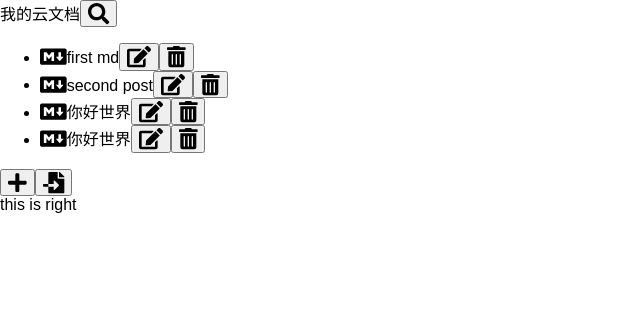
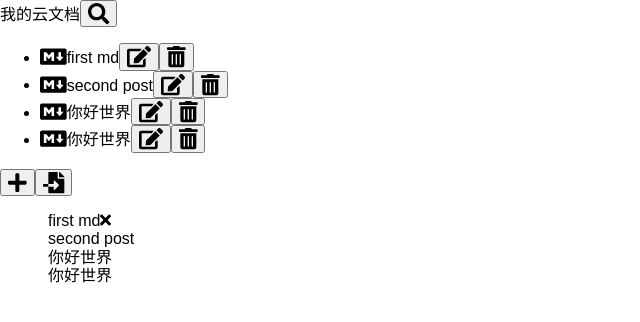
Before and after one commit to ajunzai/md-native, a React (Create React App) app: page / in a window 1280 px wide. Shown: the top 322 px of the page, without its empty margins (0-640 px from the left). Built offline with nearby package versions, Linux system fonts and the light colour scheme.

Commit message:
feat: 增加tablist

```diff
--- a/package.json
+++ b/package.json
@@ -31,10 +31,12 @@
     "@tailwindcss/postcss7-compat": "^2.0.2",
     "@testing-library/react": "^11.1.0",
     "@testing-library/user-event": "^12.1.10",
+    "@types/classnames": "^2.2.11",
     "@types/node": "^12.0.0",
     "@types/react": "^16.9.53",
     "@types/react-dom": "^16.9.8",
     "autoprefixer": "^9",
+    "classnames": "^2.2.6",
     "node-sass": "4.14.1",
     "normalize.css": "^8.0.1",
     "npm-run-all": "^4.1.5",
--- a/src/App.tsx
+++ b/src/App.tsx
@@ -1,6 +1,8 @@
 import React from 'react';
 import FileList from './components/FileList';
-import FileSearch from './components/FileSearch'
+import FileSearch from './components/FileSearch';
+import OperateButton from './components/OperateButton';
+import TableList from './components/tabList/TabList'
 import defaultFiles from './utils/defaultFiles';
 import { FontAwesomeIcon } from '@fortawesome/react-fontawesome'
 import { faPlus, faFileImport } from '@fortawesome/free-solid-svg-icons'
@@ -19,24 +21,15 @@ function App() {
           onFileDelete={(id: number) => {console.log(id)}}
           onSaveEdit={(id: number, value: string) => {console.log(id, value)}}
         />
-        <div className="flex h-8 ">
-          <button className="flex-1 bg-gray-500 hover:bg-gray-300">
-            <FontAwesomeIcon
-              title="新建"
-              size="lg"
-              icon={faPlus}
-            />
-          </button>
-          <button className="flex-1 bg-primary-blue hover:bg-opacity-60">
-            <FontAwesomeIcon
-              title="导入"
-              size="lg"
-              icon={faFileImport}
-            />
-          </button>
-        </div>
+        <OperateButton />
       </div>
-      <div className="right-panel w-3/4 bg-blue-400">this is right</div>
+      <div className="right-panel w-3/4">
+        <TableList
+          files={defaultFiles}
+          activeId={1}
+          unsaveIds={[1,2,3]}
+        />
+      </div>
     </div>
   );
 }
--- /dev/null
+++ b/src/components/OperateButton.tsx
@@ -0,0 +1,26 @@
+import React from "react";
+import { FontAwesomeIcon } from "@fortawesome/react-fontawesome";
+import { faPlus, faFileImport } from "@fortawesome/free-solid-svg-icons";
+
+const OperateButton: React.FC<any> = () => {
+  return (
+    <div className="flex h-8 ">
+      <button className="flex-1 bg-gray-500 hover:bg-gray-300">
+        <FontAwesomeIcon
+          title="新建"
+          size="lg"
+          icon={faPlus}
+        />
+      </button>
+      <button className="flex-1 bg-primary-blue hover:bg-opacity-60">
+        <FontAwesomeIcon
+          title="导入"
+          size="lg"
+          icon={faFileImport}
+        />
+      </button>
+    </div>
+  );
+};
+
+export default OperateButton;
--- /dev/null
+++ b/src/components/tabList/TabList.tsx
@@ -0,0 +1,37 @@
+import React, { useState, useEffect, useRef } from "react";
+import { FontAwesomeIcon } from "@fortawesome/react-fontawesome";
+import { faTimes, faEdit, faTrashAlt } from "@fortawesome/free-solid-svg-icons";
+import { File } from "../../types/type";
+import "./index.scss";
+import classnames from "classnames";
+interface Tabs {
+  files: File[];
+  activeId: number;
+  unsaveIds: number[];
+}
+const TabList: React.FC<Tabs> = ({ files, activeId, unsaveIds }) => {
+  return (
+    <ul className="flex w-full h-8">
+      {files.map((file) => {
+        const liStyle = classnames("tab-item", {
+          ["bg-blue-200"]: activeId == file.id,
+          'active': activeId == file.id
+        });
+        const withUnsaveMark = unsaveIds.includes(file.id);
+        return (
+          <li className={liStyle} key={file.id}>
+            <span>{file.title}</span>
+            <span className="icon-close ml-2">
+              <FontAwesomeIcon title="关闭" icon={faTimes} />
+            </span>
+            {withUnsaveMark && (
+              <span className="unsave w-3 h-3 bg-gray-500 rounded-full"></span>
+            )}
+          </li>
+        );
+      })}
+    </ul>
+  );
+};
+
+export default TabList;
--- /dev/null
+++ b/src/components/tabList/index.scss
@@ -0,0 +1,19 @@
+.tab-item {
+    @apply flex items-center box-border px-2 border rounded-lg;
+}
+.tab-item .icon-close {
+	visibility: hidden;
+}
+.tab-item:hover .icon-close {
+	visibility: hidden;
+}
+.tab-item.active .icon-close{
+	visibility: visible;
+}
+// TODO 未保存再做
+// .tab-item.active .unsave{
+// 	visibility: visible;
+// }
+// .tab-item.active:hover .unsave{
+// 	visibility: hidden;
+// }
--- /dev/null
+++ b/src/types/index.d.ts
@@ -0,0 +1 @@
+// declare module 'classnames'
```
Also changed, not shown: 1 other file (tests, documents, lock files or other folders).
